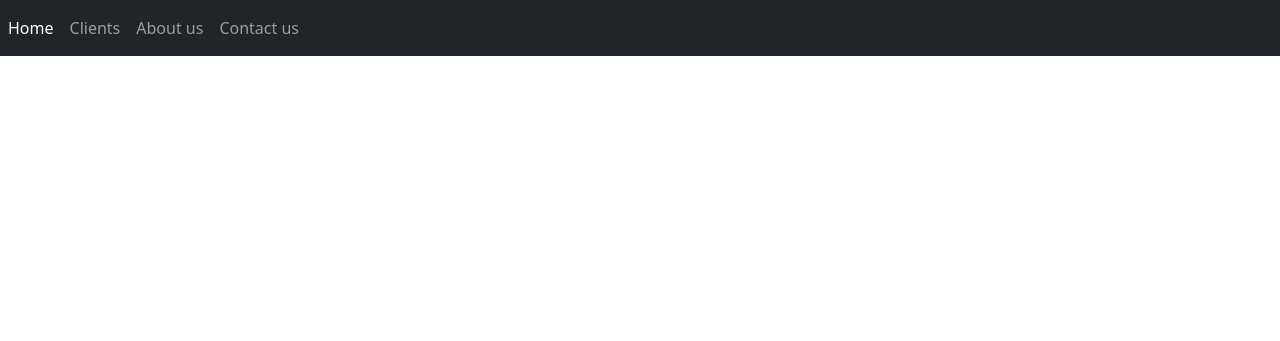
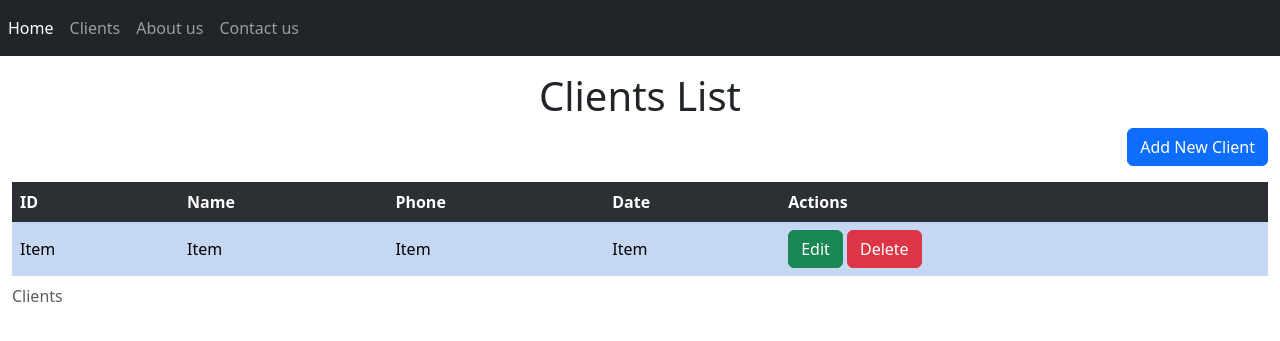
Before and after one commit to Karel95/curso_de_flask, a Flask app: page /clients in a window 1280 px wide. Shown: the top 341 px of the page. Run offline with Flask 3, Linux system fonts and the light colour scheme.

Commit message:
updating

```diff
--- a/myproject/templates/layouts/footer.html
+++ b/myproject/templates/layouts/footer.html
@@ -1,3 +1,5 @@
+</main>
+
 <footer>
   <!-- place footer here -->
 </footer>
--- a/myproject/templates/layouts/header.html
+++ b/myproject/templates/layouts/header.html
@@ -41,3 +41,5 @@
         </ul>
       </nav>
     </header>
+
+    <main class="container-fluid mt-3">
--- a/myproject/templates/modules/clients/index.html
+++ b/myproject/templates/modules/clients/index.html
@@ -1,6 +1,40 @@
 {% include 'layouts/header.html' %}
 
-
-
+<!-- bs5-table-special -->
+<h1 class="text-center">Clients List</h1>
+<div class="text-end">
+  <a href="" class="btn btn-primary">Add New Client</a>
+</div>
+<div class="table-responsive mt-3">
+  <table
+    class="table table-dark table-striped table-hover table-borderless table-primary align-middle"
+  >
+    <thead class="table table-dark">
+      <caption>
+        Clients
+      </caption>
+      <tr>
+        <th scope="col">ID</th>
+        <th scope="col">Name</th>
+        <th scope="col">Phone</th>
+        <th scope="col">Date</th>
+        <th scope="col">Actions</th>
+      </tr>
+    </thead>
+    <tbody class="table-group-divider">
+      <tr class="table-primary">
+        <td scope="row">Item</td>
+        <td>Item</td>
+        <td>Item</td>
+        <td>Item</td>
+        <td>
+          <a href="" class="btn btn-success">Edit</a>
+          <a href="" class="btn btn-danger">Delete</a>
+        </td>
+      </tr>
+    </tbody>
+    <tfoot></tfoot>
+  </table>
+</div>
 
 {% include 'layouts/footer.html' %}
```
Also changed, not shown: myproject/templates/index.html (+4 -10 lines).
